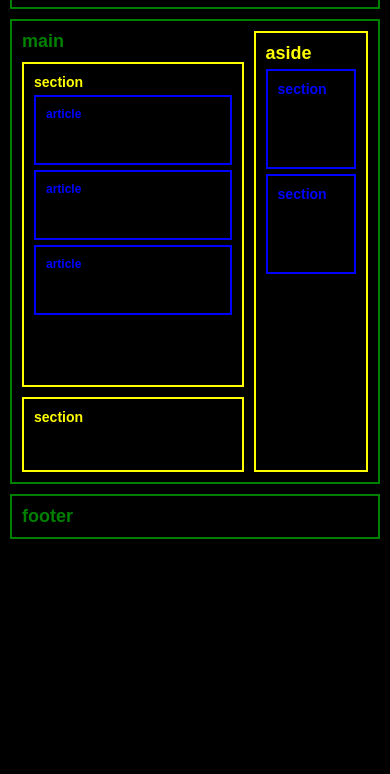
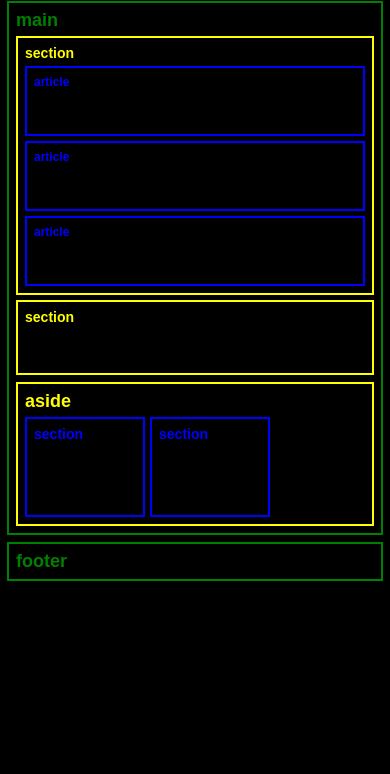
Before and after one commit to joao769/Layout, a plain HTML site: page flex-box.html in a window 390 px wide. Shown: the part 70-844 px from the top of the page. Drawn offline with Linux system fonts and the light colour scheme.

Commit message:
feat: add responsiveness to Flexbox and CSS Grid layouts

```diff
--- a/flex-box.css
+++ b/flex-box.css
@@ -9,15 +9,15 @@ body {
     font-family: Arial, sans-serif;
     display: flex;
     flex-direction: column;
-    gap: 10px;
-    padding: 10px;
+    gap: 7px;
+    padding: 7px;
     font-size: 12px;
 }
 
 header {
     border: 2px solid green;
     color: green;
-    padding: 10px;
+    padding: 7px;
     display: flex;
     justify-content: space-between;
 }
@@ -26,31 +26,30 @@ nav {
     border: 2px solid yellow;
     color: yellow;
     width: 70%;
-    padding: 10px;
+    padding: 7px;
     align-self: center;
 }
 
 main {
     border: 2px solid green;
     color: green;
-    padding: 10px;
+    padding: 7px;
     display: flex;
-    gap: 10px;
+    gap: 7px;
 }
 
-.conteudo-principal {
-    flex: 2.45;
+.main-content {
+    flex: 3;
 }
 
 section {
     border: 2px solid yellow;
     color: yellow;
-    padding: 10px;
-    height: 325px;
-    margin: 10px 0px 0px 0px;
+    padding: 7px;
+    margin-top: 5px;
 }
 
-.section02 {
+.extra-section {
     height: 75px;
 }
 
@@ -58,7 +57,7 @@ article {
     border: 2px solid blue;
     color: blue;
     height: 70px;
-    padding: 10px;
+    padding: 7px;
     margin-top: 5px;
 }
 
@@ -66,19 +65,43 @@ aside {
     border: 2px solid yellow;
     color: yellow;
     flex: 1;
-    padding: 10px;
+    padding: 7px;
 }
 
-aside > section {
+.aside-content > section {
     border: 2px solid blue;
     color: blue;
     height: 100px;
-    padding: 10px;
-    margin: 5px 0px 0px 0px;
+    padding: 7px;
+    margin-top: 5px;
 }
 
 footer {
     border: 2px solid green;
     color: green;
-    padding: 10px;
+    padding: 7px;
 }
+
+@media (max-width: 680px) {
+    main {
+      flex-direction: column;
+    }
+
+    .aside-content {
+      display: flex;
+      flex-direction: row;
+      overflow-x: auto;
+    }
+
+    .aside-content > section {
+        min-width: 120px;
+        white-space: nowrap;
+        margin-right: 5px;
+        flex-shrink: 0;
+    }
+
+    .main-content {
+        flex: 1;
+        min-width: 100%;
+    }
+}
--- a/flex-box.html
+++ b/flex-box.html
@@ -16,7 +16,7 @@
     </header>
 
     <main>
-        <div class="conteudo-principal">
+        <div class="main-content">
             <h2>main</h2>
             <section>
                 <h3>section</h3>
@@ -24,14 +24,16 @@
                 <article><h4>article</h4></article>
                 <article><h4>article</h4></article>
             </section>
-            <section class="section02">
+            <section class="extra-section">
                 <h3>section</h3>
             </section>
         </div>
         <aside>
             <h2>aside</h2>
-            <section><h3>section</h3></section>
-            <section><h3>section</h3></section>
+            <div class="aside-content">
+                <section><h3>section</h3></section>
+                <section><h3>section</h3></section>
+            </div>
         </aside>
     </main>
 
--- a/grid.css
+++ b/grid.css
@@ -8,16 +8,16 @@ body {
     background-color: black;
     font-family: Arial, sans-serif;
     display: grid;
-    grid-template-rows: 70px 1fr auto;
-    gap: 10px;
-    padding: 10px;
+    grid-template-rows: 55px 1fr auto;
+    gap: 7px;
+    padding: 7px;
     font-size: 12px;
 }
 
 header {
     border: 2px solid green;
     color: green;
-    padding: 10px;
+    padding: 7px;
     display: flex;
     justify-content: space-between;
 }
@@ -26,35 +26,35 @@ nav {
     width: 70%;
     border: 2px solid yellow;
     color: yellow;
-    padding: 10px;
+    padding: 7px;
     align-self: center;
 }
 
 main {
     border: 2px solid green;
     color: green;
-    padding: 10px;
+    padding: 7px;
     display: grid;
-    grid-template-columns: 1fr 30%;
-    gap: 10px;
+    grid-template-columns: 1fr 25%;
+    gap: 7px;
 }
 
-.conteudo-principal {
+.main-content {
     display: grid;
     grid-template-rows: 20px auto 100px;
-    gap: 10px;
+    gap: 7px;
 }
 
 section {
     border: 2px solid yellow;
     color: yellow;
-    padding: 10px;
+    padding: 7px;
 }
 
 article {
     border: 2px solid blue;
     color: blue;
-    padding: 10px;
+    padding: 7px;
     height: 70px;
     margin-top: 5px;
 }
@@ -62,21 +62,41 @@ article {
 aside {
     border: 2px solid yellow;
     color: yellow;
-    padding: 10px;
+    padding: 7px;
     display: flex;
     flex-direction: column;
-    gap: 5px;
+    gap: 7px;
 }
 
-aside>section {
+.aside-content > section {
     border: 2px solid blue;
     color: blue;
-    padding: 10px;
     height: 100px;
+    padding: 7px;
+    margin-top: 5px;
 }
 
 footer {
     border: 2px solid green;
     color: green;
-    padding: 10px;
+    padding: 7px;
 }
+
+@media (max-width: 680px) {
+    main {
+        grid-template-columns: 1fr;
+    }
+
+    .aside-content {
+        display: flex;
+        flex-direction: row;
+        overflow: auto;
+    }
+
+    .aside-content > section {
+        min-width: 100px;
+        white-space: nowrap;
+        margin-right: 5px;
+        flex-shrink: 0;
+    }
+}
```
Also changed, not shown: grid.html (+6 -4 lines).
